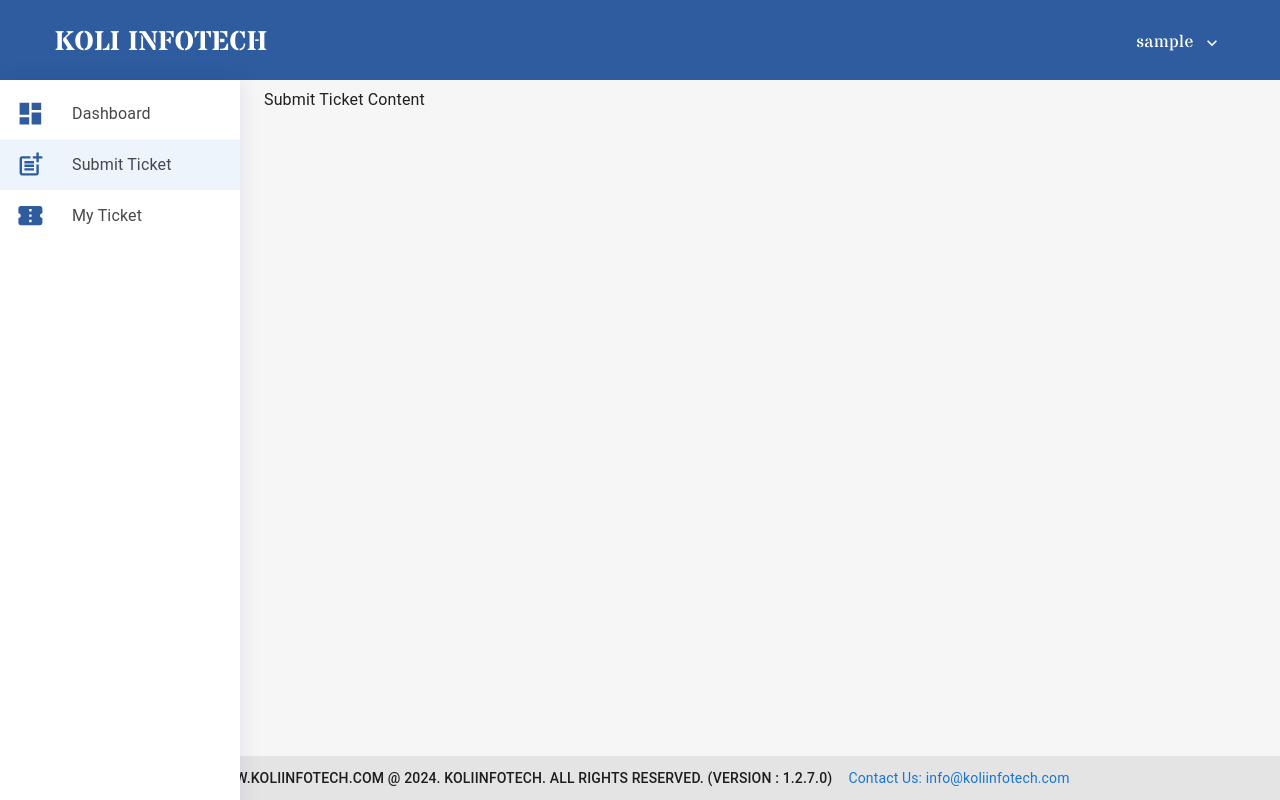
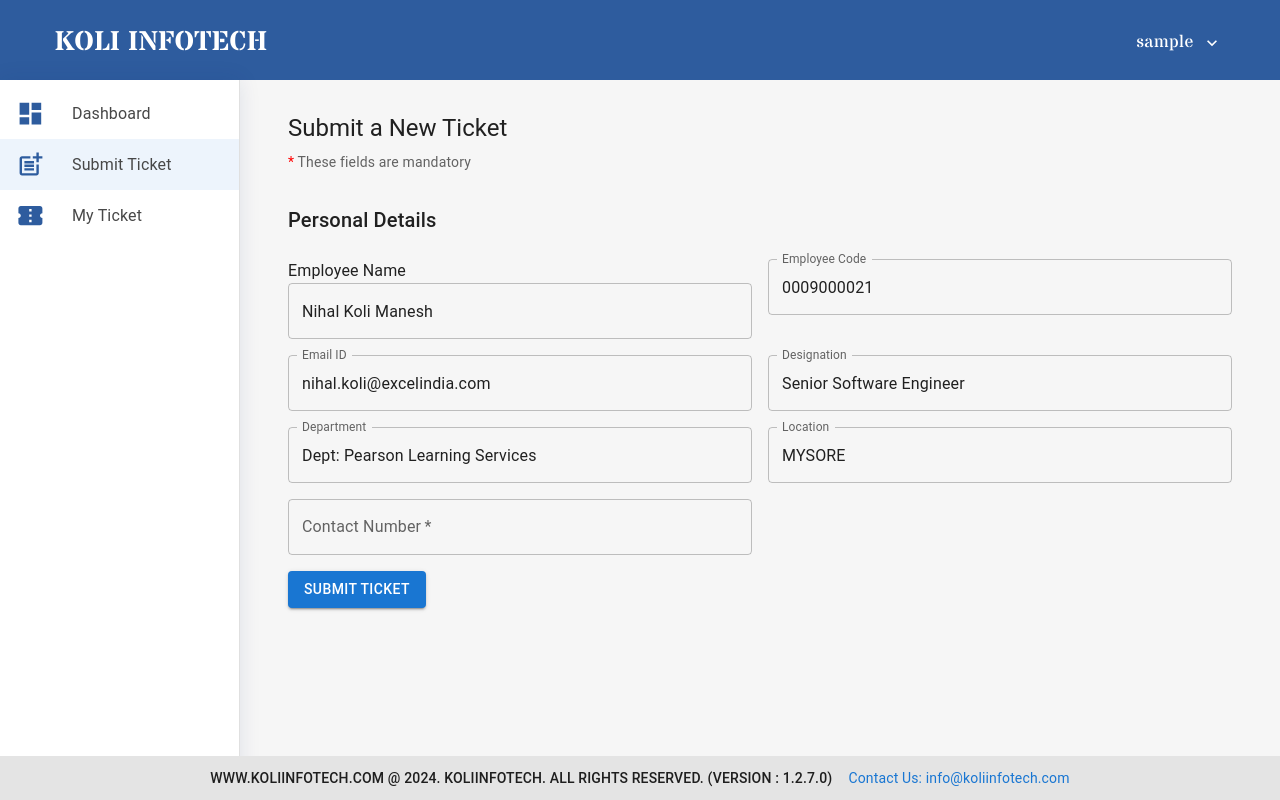
Before and after one commit to vamshidevv/KIHD, a React (Create React App) app: page /submitticket in a window 1280 px wide. Built offline with nearby package versions, Linux system fonts and the light colour scheme; sample sign-in values are in the browser's storage.

Commit message:
Added personal details form and fixed dashboard footer.

```diff
--- a/src/Components/DashboardCards.jsx
+++ b/src/Components/DashboardCards.jsx
@@ -12,13 +12,13 @@ const DashboardCards = () => {
     <>
       <h2 className="dashboard-txt">Dashboard</h2>
       <Box className="dashboard">
-        <div className="dashboard-card">
-          <CardContent
-            className="card-content"
+        <div
+          className="dashboard-card"
           onClick={() => {
             navigate("/submitticket");
           }}
         >
+          <CardContent className="card-content">
             <div
               id="submit-ticket-txt"
               style={{
@@ -52,13 +52,13 @@ const DashboardCards = () => {
             </Typography>
           </CardContent>
         </div>
-        <div className="dashboard-card">
-          <CardContent
-            className="card-content"
+        <div
+          className="dashboard-card"
           onClick={() => {
             navigate("/mytickets");
           }}
         >
+          <CardContent className="card-content">
             <div
               style={{
                 display: "flex",
--- a/src/Components/Drawer.jsx
+++ b/src/Components/Drawer.jsx
@@ -272,7 +272,6 @@ function ResponsiveDrawer({ window, children }) {
                 boxSizing: "border-box",
                 width: drawerWidth,
                 boxShadow: "0 0 20px rgba(1,41,112,.1)",
-                border: "none",
               },
             }}
           >
@@ -287,8 +286,8 @@ function ResponsiveDrawer({ window, children }) {
                 width: drawerWidth,
                 mt: "80px",
                 boxShadow: "0 0 20px rgba(1,41,112,.1)",
-                border: "none",
               },
+              marginBottom: "80px",
             }}
             open
           >
--- a/src/Components/Footer.jsx
+++ b/src/Components/Footer.jsx
@@ -28,6 +28,7 @@ const Footer = () => {
         position: "fixed",
         bottom: 0,
         flexShrink: 0,
+        zIndex: "1200",
       }}
     >
       <Container maxWidth="lg">
--- a/src/Components/SubmitTicket.jsx
+++ b/src/Components/SubmitTicket.jsx
@@ -1,8 +1,127 @@
-import React from 'react';
-import withResponsiveDrawer from './withResponsiveDrawer';
+import React from "react";
+import {
+  Box,
+  TextField,
+  Button,
+  Grid,
+  Typography,
+  MenuItem,
+} from "@mui/material";
+import { Formik, Form, Field } from "formik";
+import withResponsiveDrawer from "./withResponsiveDrawer";
+
+const initialValues = {
+  contactNumber: "",
+  type: "",
+  category: "",
+  subcategory: "",
+  subject: "",
+  description: "",
+  priority: "",
+  attachment: "",
+};
 
 const SubmitTicket = () => {
-  return <div>Submit Ticket Content</div>;
+  return (
+    <Box sx={{ padding: 3 }}>
+      <Typography variant="h5" gutterBottom>
+        Submit a New Ticket
+      </Typography>
+      <Typography variant="body2" color="textSecondary" sx={{ mb: "2rem" }}>
+        <span style={{ color: "red" }}>*</span> These fields are mandatory
+      </Typography>
+
+      <Formik
+        initialValues={initialValues}
+        onSubmit={(values) => {
+          console.log("Form data", values);
+        }}
+      >
+        {({ handleChange, setFieldValue }) => (
+          <Form>
+            <Grid container spacing={2}>
+              <Grid item xs={12}>
+                <Typography variant="h6" gutterBottom>
+                  Personal Details
+                </Typography>
+              </Grid>
+              <Grid item xs={12} sm={6}>
+                <label htmlFor="">Employee Name</label>
+                <TextField
+                  fullWidth
+                  variant="outlined"
+                  value="Nihal Koli Manesh"
+                  InputProps={{ readOnly: true }}
+                />
+              </Grid>
+              <Grid item xs={12} sm={6}>
+                <TextField
+                  fullWidth
+                  label="Employee Code"
+                  variant="outlined"
+                  value="0009000021"
+                  InputProps={{ readOnly: true }}
+                />
+              </Grid>
+              <Grid item xs={12} sm={6}>
+                <TextField
+                  fullWidth
+                  label="Email ID"
+                  variant="outlined"
+                  value="nihal.koli@excelindia.com"
+                  InputProps={{ readOnly: true }}
+                />
+              </Grid>
+              <Grid item xs={12} sm={6}>
+                <TextField
+                  fullWidth
+                  label="Designation"
+                  variant="outlined"
+                  value="Senior Software Engineer"
+                  InputProps={{ readOnly: true }}
+                />
+              </Grid>
+              <Grid item xs={12} sm={6}>
+                <TextField
+                  fullWidth
+                  label="Department"
+                  variant="outlined"
+                  value="Dept: Pearson Learning Services"
+                  InputProps={{ readOnly: true }}
+                />
+              </Grid>
+              <Grid item xs={12} sm={6}>
+                <TextField
+                  fullWidth
+                  label="Location"
+                  variant="outlined"
+                  value="MYSORE"
+                  InputProps={{ readOnly: true }}
+                />
+              </Grid>
+              <Grid item xs={12} sm={6}>
+                <Field
+                  as={TextField}
+                  fullWidth
+                  name="contactNumber"
+                  label="Contact Number"
+                  variant="outlined"
+                  required
+                />
+              </Grid>
+
+
+              <Grid item xs={12}>
+                <Button variant="contained" color="primary" type="submit">
+                  Submit Ticket
+                </Button>
+              </Grid>
+            </Grid>
+          </Form>
+        )}
+      </Formik>
+    </Box>
+  );
 };
 
 export default withResponsiveDrawer(SubmitTicket);
```
Lines whose indentation alone changed are shown as unchanged.
